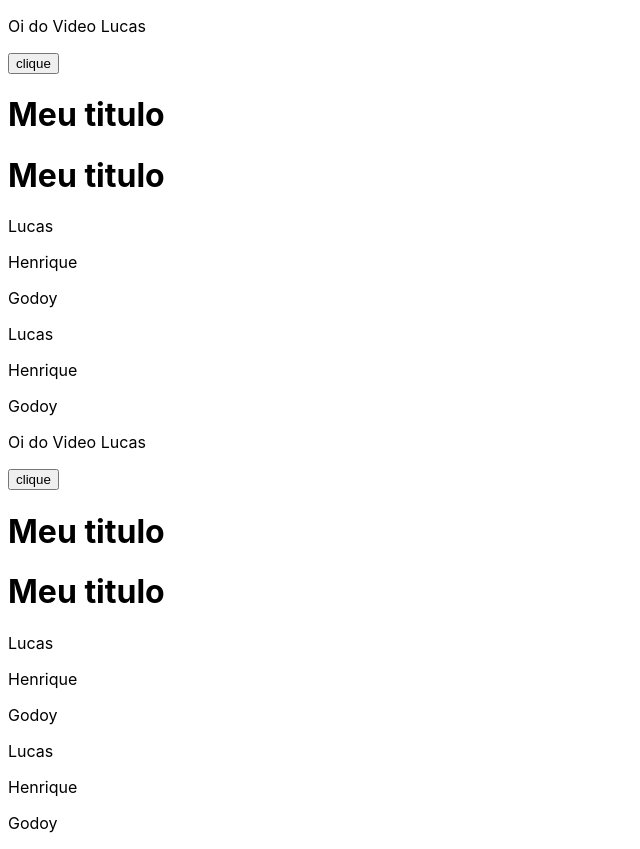
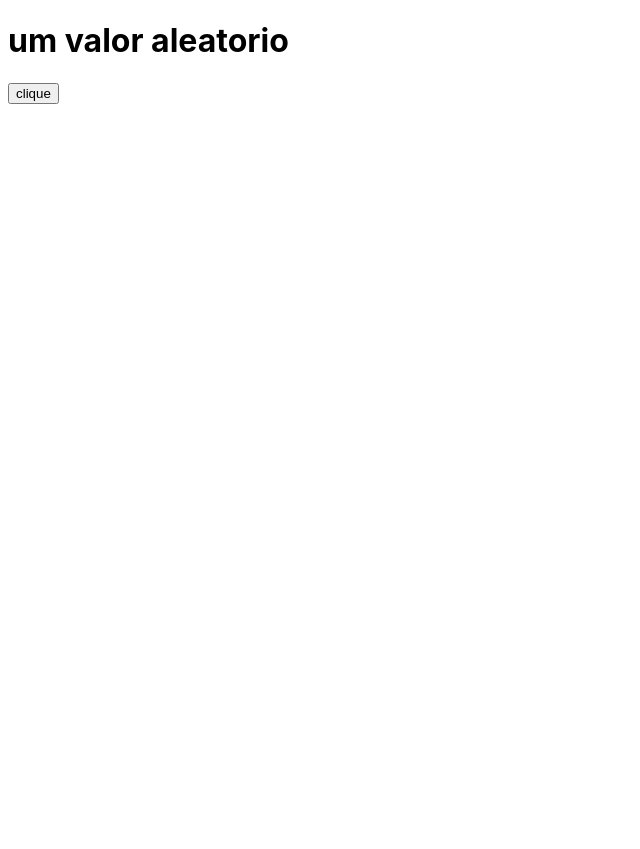
Before and after one commit to lucas-henrique-godoy/Angular-Fernanda-Kipper, an Angular app in the folder meu-primeiro-app/: page /home in a window 1280 px wide. Shown: the whole page, without its empty margins (0-640 px from the left). After the commit the page ends 800 px from the top, so only its background shows below. Built offline with nearby package versions, Linux system fonts and the light colour scheme.

Commit message:
Terminei a introdução aos estudos de angular.

```diff
--- a/meu-primeiro-app/src/app/app.component.html
+++ b/meu-primeiro-app/src/app/app.component.html
@@ -177,5 +177,6 @@
   }
 </style>
 
-<app-home></app-home>
-<router-outlet />
+
+<!-- <router-outlet /> -->
+<app-home name="um valor aleatorio" (emitindoValorName)="logar($event)"></app-home>
--- a/meu-primeiro-app/src/app/app.component.ts
+++ b/meu-primeiro-app/src/app/app.component.ts
@@ -15,4 +15,9 @@ export class AppComponent {
   {
     console.log(event)
   }
+
+  logar(event: string)
+  {
+     console.log(event)
+  }
 }
--- a/meu-primeiro-app/src/app/components/home/home.component.html
+++ b/meu-primeiro-app/src/app/components/home/home.component.html
@@ -1,13 +1,16 @@
-<p>Oi do Video {{name}}</p>
+<h1>{{teste}}</h1>
+
+
+<!--<p>Oi do Video {{name}}</p> -->
 
 <button (click) ="submit()">clique</button>
 
 
-<!--Condicional da sintaxe antiga em versões anteriores do Angular-->
+<!--1- Condicional da sintaxe antiga em versões anteriores do Angular
 <h1 *ngIf="deveMostrarTitulo">Meu titulo</h1>
 
 
-<!--Condicional da sintaxe nova em versões atuais do Angular-->
+2- Condicional da sintaxe nova em versões atuais do Angular
 @if (deveMostrarTitulo)
 {
     <h1>Meu titulo</h1>
@@ -20,11 +23,12 @@
     <h1>Não foi verdadeiro</h1>
 }
 
-<!--Loop da sintaxe nova em versões atuais do Angular-->
+3- Loop da sintaxe nova em versões atuais do Angular
 @for(item of listItems; track item)
 {
     <p>{{item}}</p>
 }
 
-<!--Loop da sintaxe antigaem versões anteriores do Angular-->
+4- Loop da sintaxe antigaem versões anteriores do Angular
 <p *ngFor="let item of listItems">{{item}}</p>
+-->
--- a/meu-primeiro-app/src/app/components/home/home.component.ts
+++ b/meu-primeiro-app/src/app/components/home/home.component.ts
@@ -1,5 +1,5 @@
 import { CommonModule } from '@angular/common';
-import { Component, inject } from '@angular/core';
+import { Component, EventEmitter, inject, Input, Output } from '@angular/core';
 import { EnviaFormularioService } from '../../services/envia-formulario.service';
 
 @Component({
@@ -16,7 +16,13 @@ export class HomeComponent {
   deveMostrarTitulo = true;
   listItems = ["Lucas", "Henrique", "Godoy"]
 
-   /*meuBooleano = false;
+
+  @Input("name") teste!: string;
+
+  @Output()  emitindoValorName = new EventEmitter<string>();
+
+
+  /*meuBooleano = false;
      atualizaBooleano(valor: boolean)
     {
       this.meuBooleano = valor;
@@ -25,6 +31,7 @@ export class HomeComponent {
 
     submit()
     {
-      this.enviaFormularioService.enviaInformacaoParaBackend("enviando informacao");
+      this.emitindoValorName.emit(this.name)
+      //this.enviaFormularioService.enviaInformacaoParaBackend("enviando informacao");
     }
 }
```
